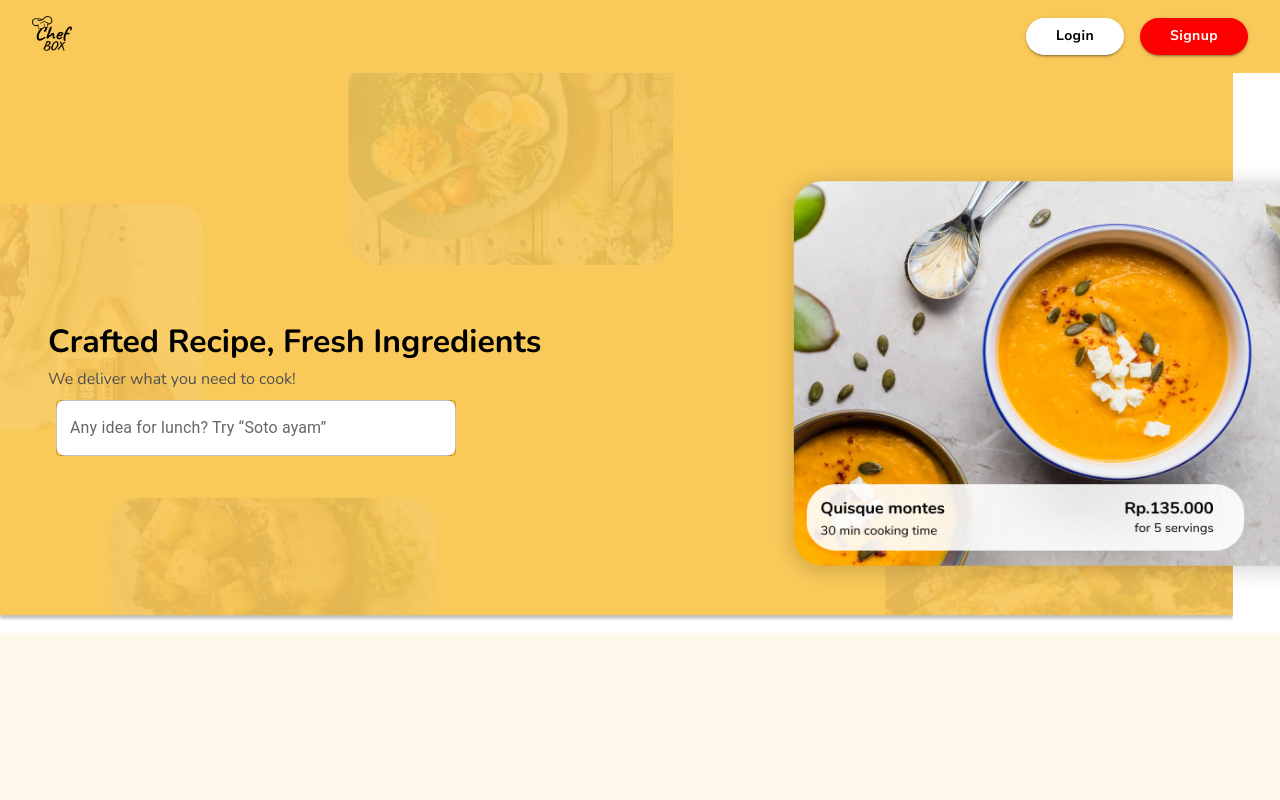
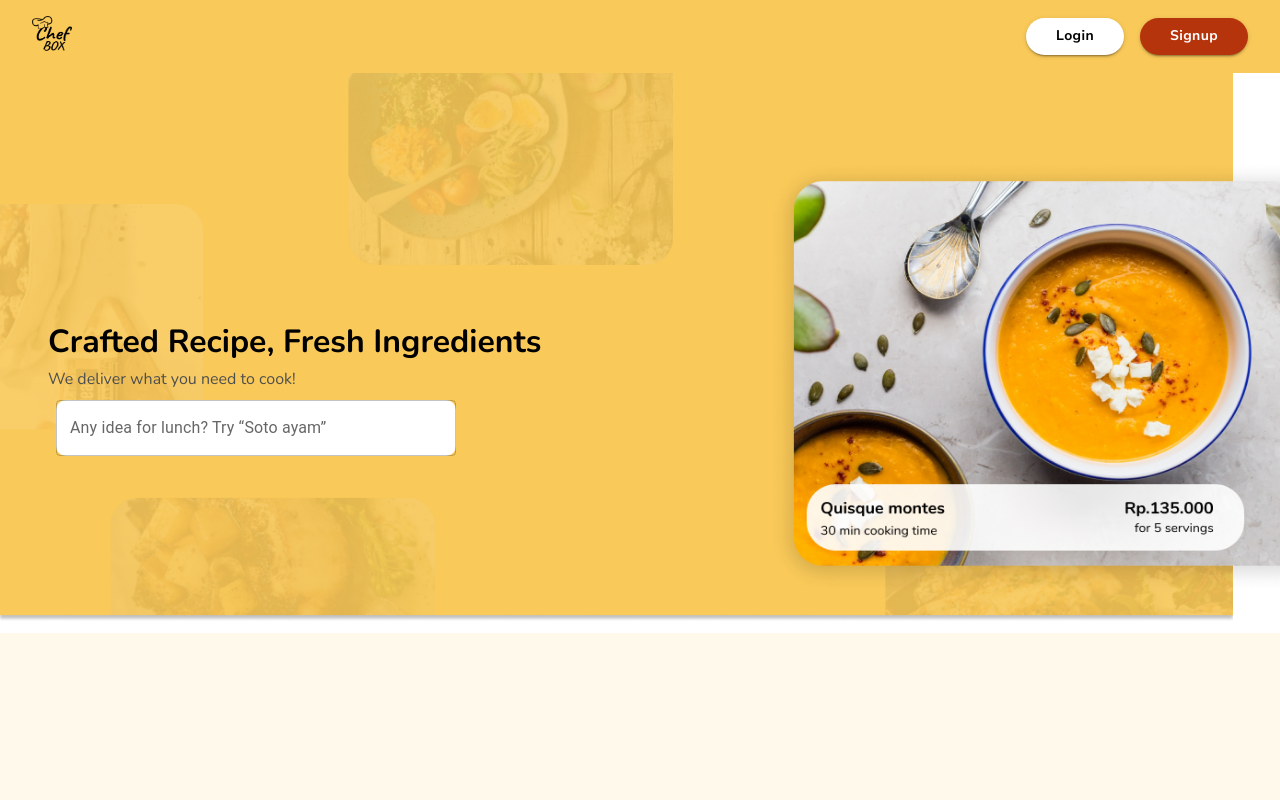
Before and after one commit to adamsuryaw/chefbox, a React (Create React App) app in the folder chefbox/: page / in a window 1280 px wide. Shown: the top 800 px of the page. Built offline with nearby package versions, Linux system fonts and the light colour scheme.

Commit message:
adding some changes in the home branch

```diff
--- a/chefbox/src/components/navbar/Navbar.jsx
+++ b/chefbox/src/components/navbar/Navbar.jsx
@@ -31,7 +31,7 @@ export default function Navbar() {
             className={styles.signup}
             variant='contained'
             sx={{
-              background: "red",
+              background: "#B6340B",
               borderRadius: "50px",
               padding: "6px 30px",
               fontFamily: "Nunito Sans",
```
